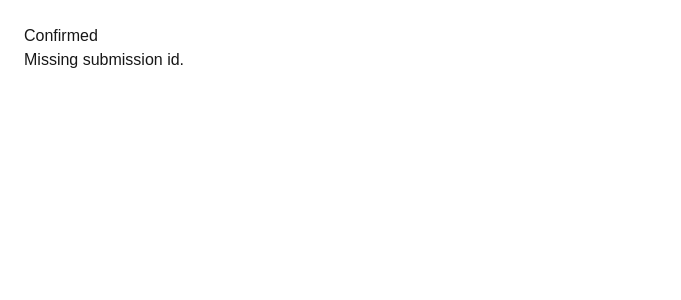
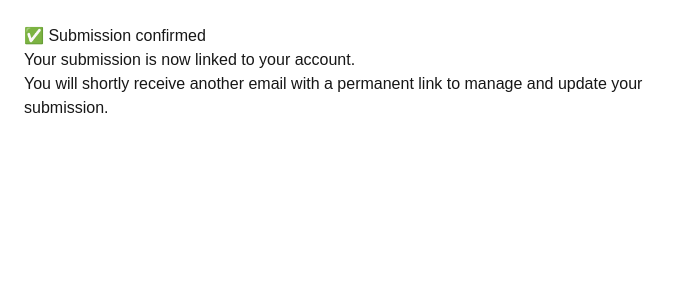
Before and after one commit to shlomoshadmi-byte/shidduch-portal, a Next.js app: page /confirmed in a window 1280 px wide. Shown: the top 300 px of the page, without its empty margins (0-681 px from the left). Built offline with nearby package versions, Linux system fonts and the light colour scheme.

Commit message:
Confirm flow + manage email

```diff
--- a/app/confirmed/page.tsx
+++ b/app/confirmed/page.tsx
@@ -1,10 +1,9 @@
-import { Suspense } from "react";
-import ConfirmedClient from "./confirmed-client";
-
 export default function ConfirmedPage() {
   return (
-    <Suspense fallback={<div style={{ padding: 24 }}>Loading…</div>}>
-      <ConfirmedClient />
-    </Suspense>
+    <main style={{ padding: 24, fontFamily: "sans-serif", maxWidth: 680 }}>
+      <h1>✅ Submission confirmed</h1>
+      <p>Your submission is now linked to your account.</p>
+      <p>You will shortly receive another email with a permanent link to manage and update your submission.</p>
+    </main>
   );
 }
```
